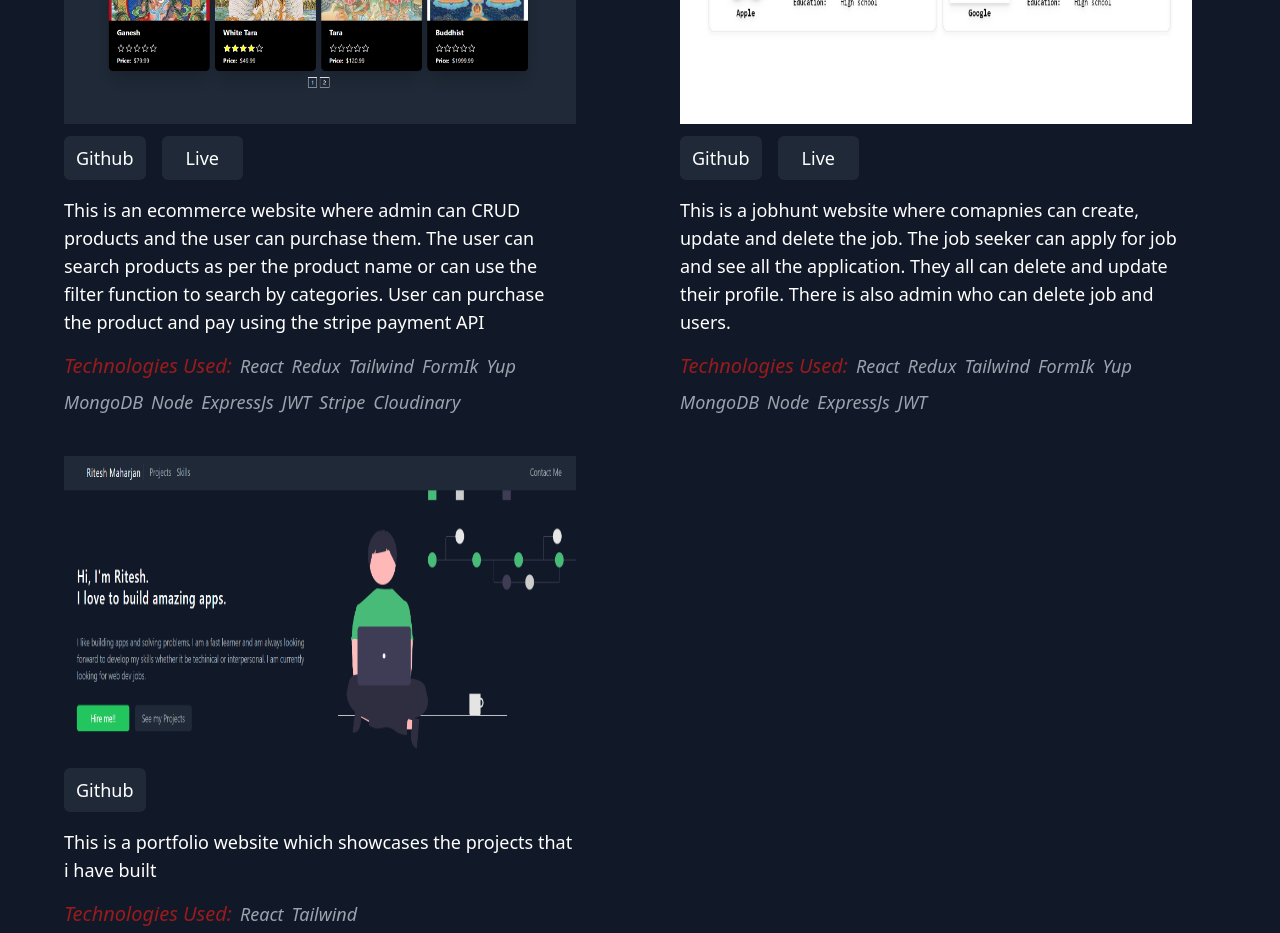
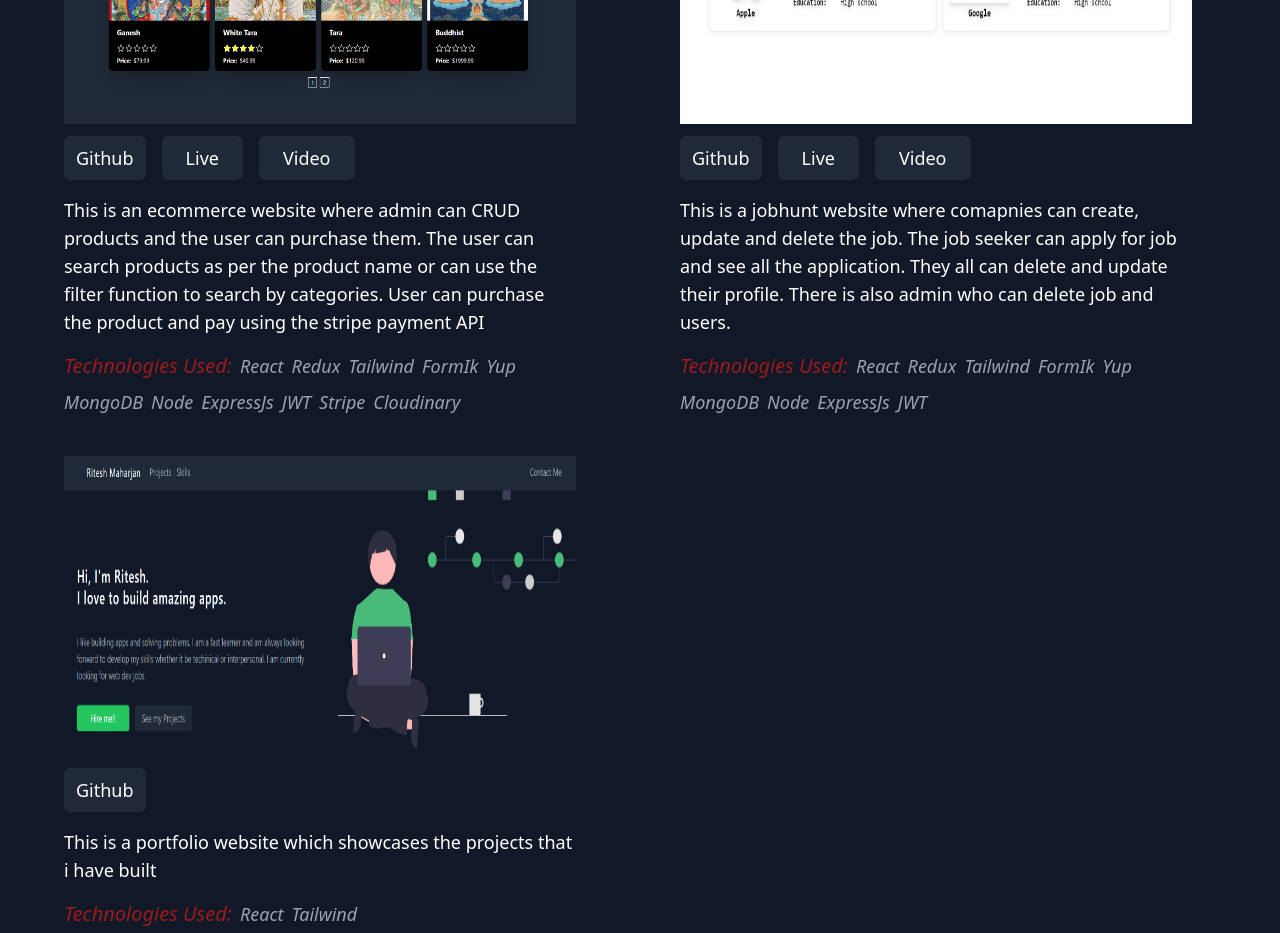
Before and after one commit to Ritesh-Maharjan/portfolio, a React (Create React App) app: page / in a window 1280 px wide. Shown: the part 1040-1973 px from the top of the page. Built offline with nearby package versions, Linux system fonts and the light colour scheme; the HTML template or start-up script is replaced by a standard one.

Commit message:
Added videos for the projects

```diff
--- a/src/component/Projects.jsx
+++ b/src/component/Projects.jsx
@@ -62,6 +62,16 @@ const Projects = () => {
                       Live
                     </a>
                   )}
+                  {el.video && (
+                    <a
+                      href={el.video}
+                      target="_blank"
+                      rel="noreferrer"
+                      className="rounded-md border-1 px-6 py-2 bg-gray-800 hover:bg-white hover:text-gray-800"
+                    >
+                      Video
+                    </a>
+                  )}
                 </div>
                 <p className="my-4 h-[20%]">{el.desc}</p>
               </div>
--- a/src/data.js
+++ b/src/data.js
@@ -1,5 +1,4 @@
 export const project = [
-
   {
     id: 1,
     title: "ecommerce",
@@ -7,6 +6,7 @@ export const project = [
     desc: "This is an ecommerce website where admin can CRUD products and the user can purchase them. The user can search products as per the product name or can use the filter function to search by categories. User can purchase the product and pay using the stripe payment API",
     github: "https://github.com/Ritesh-Maharjan/ecommerce",
     live: "https://ecommerce-nepal.onrender.com/",
+    video: "https://www.youtube.com/watch?v=-agO0vnnTBg",
     technologiesUsed: [
       "React",
       "Redux",
@@ -28,6 +28,7 @@ export const project = [
     desc: "This is a jobhunt website where comapnies can create, update and delete the job. The job seeker can apply for job and see all the application. They all can delete and update their profile. There is also admin who can delete job and users.",
     github: "https://github.com/Ritesh-Maharjan/jobhunt",
     live: "https://jobhun.onrender.com/",
+    video: "https://www.youtube.com/watch?v=9Lxo3zaLrK0&t=2s",
     technologiesUsed: [
       "React",
       "Redux",
```
